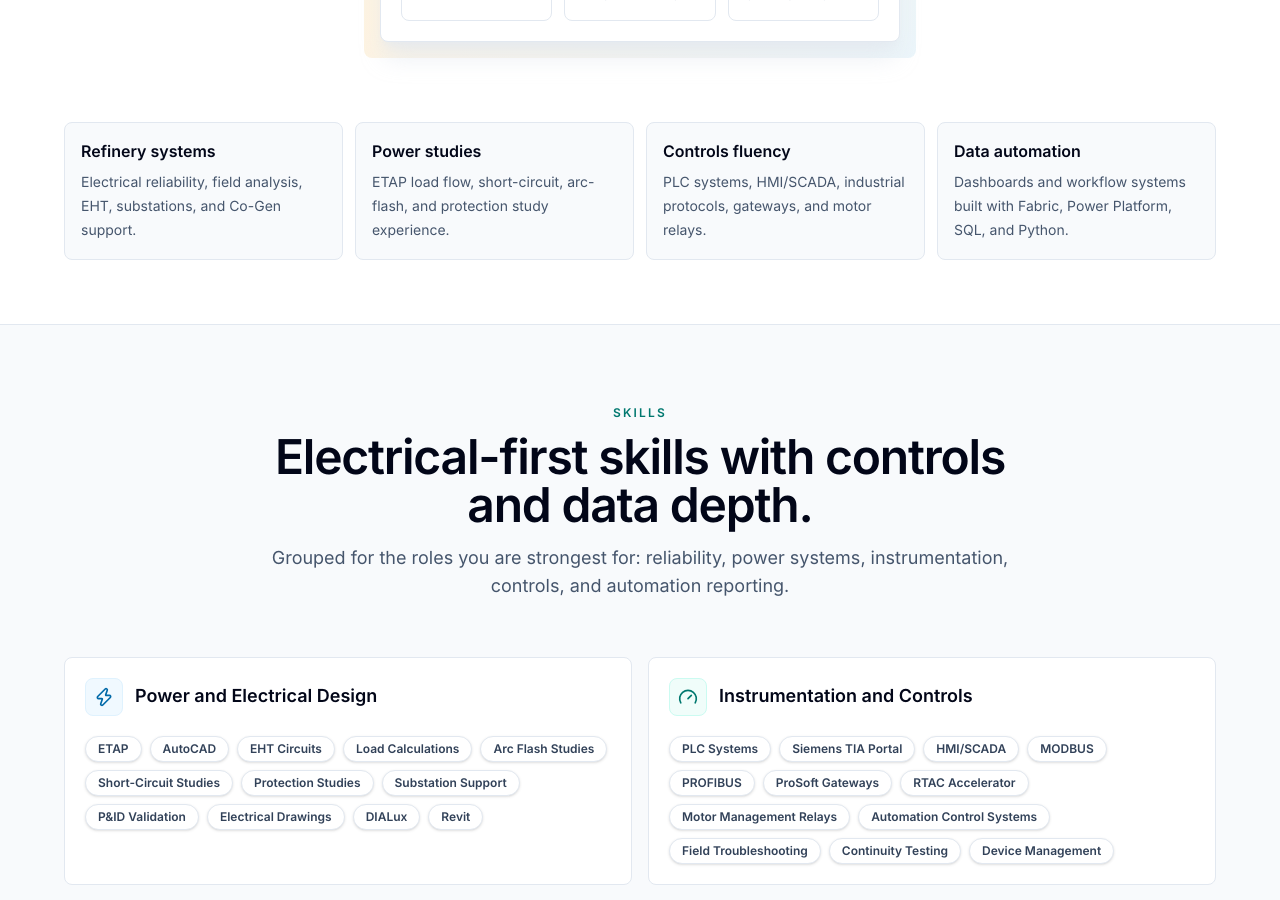
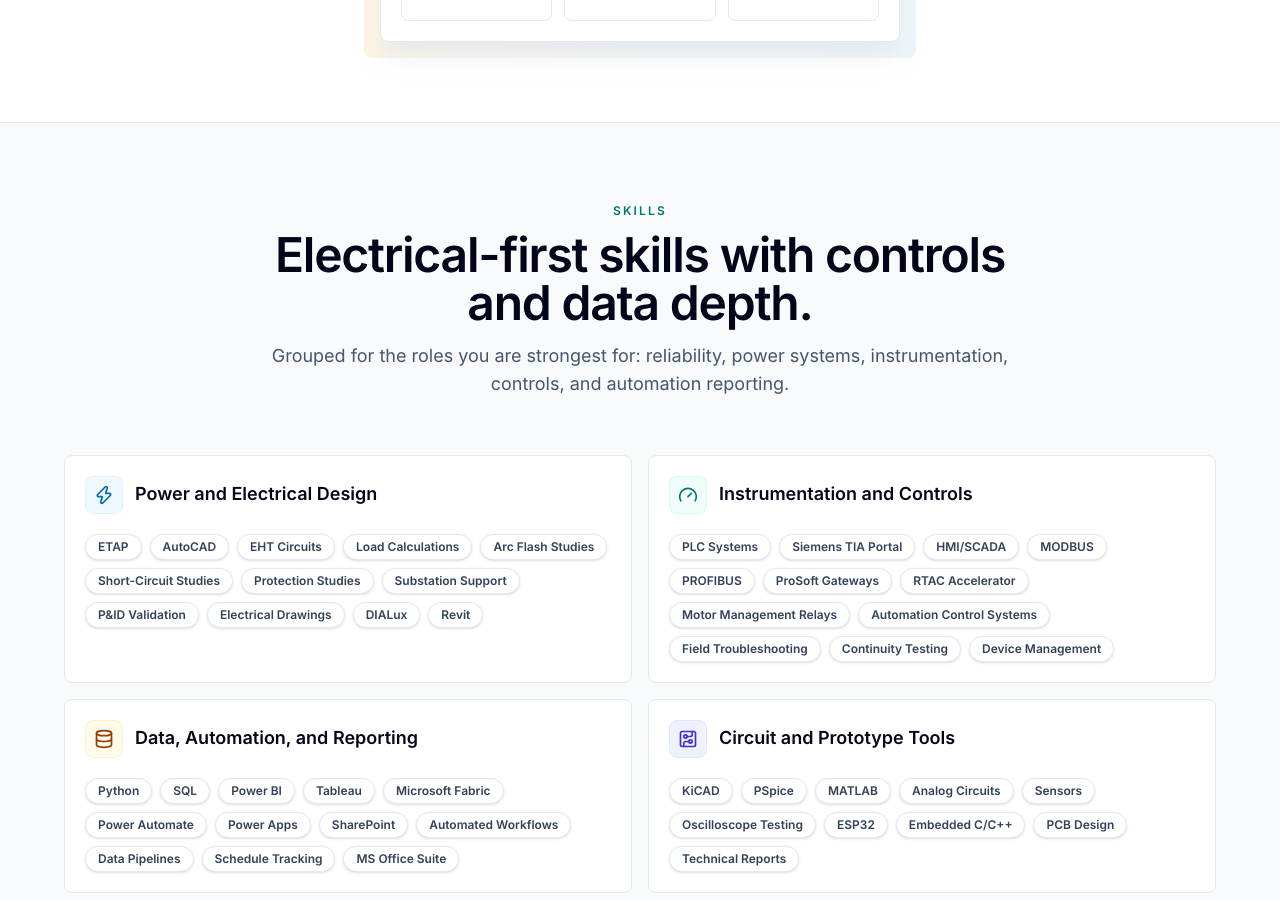
Before and after one commit to naman8857/naman8857.github.io, a Next.js app: page / in a window 1280 px wide. Shown: the part 1240-2140 px from the top of the page. Built offline with nearby package versions, Linux system fonts and the light colour scheme.

Commit message:
Remove proof points section from portfolio

```diff
--- a/app/page.tsx
+++ b/app/page.tsx
@@ -254,13 +254,6 @@ const experience: Experience[] = [
     ],
     tools: ['Python', 'SQL', 'Power Apps', 'Power BI', 'Tableau', 'Automation'],
   },
-];
-
-const proofPoints = [
-  ['Refinery systems', 'Electrical reliability, field analysis, EHT, substations, and Co-Gen support.'],
-  ['Power studies', 'ETAP load flow, short-circuit, arc-flash, and protection study experience.'],
-  ['Controls fluency', 'PLC systems, HMI/SCADA, industrial protocols, gateways, and motor relays.'],
-  ['Data automation', 'Dashboards and workflow systems built with Fabric, Power Platform, SQL, and Python.'],
 ];
 
 const reasons = [
@@ -541,17 +534,6 @@ export default function Home() {
             <EvidencePanel />
           </motion.div>
         </div>
-      </section>
-
-      <section aria-label="Portfolio proof points" className="px-4 pb-12 sm:px-6 md:pb-16">
-        <motion.div {...fadeUp} className="mx-auto grid max-w-6xl gap-3 md:grid-cols-4">
-          {proofPoints.map(([value, label]) => (
-            <div key={value} className="rounded-lg border border-slate-200 bg-slate-50 p-4">
-              <p className="text-base font-semibold text-slate-950">{value}</p>
-              <p className="mt-2 text-sm leading-6 text-slate-600">{label}</p>
-            </div>
-          ))}
-        </motion.div>
       </section>
 
       <section id="skills" className="border-y border-slate-200 bg-slate-50 px-4 py-12 sm:px-6 md:py-20">
```
